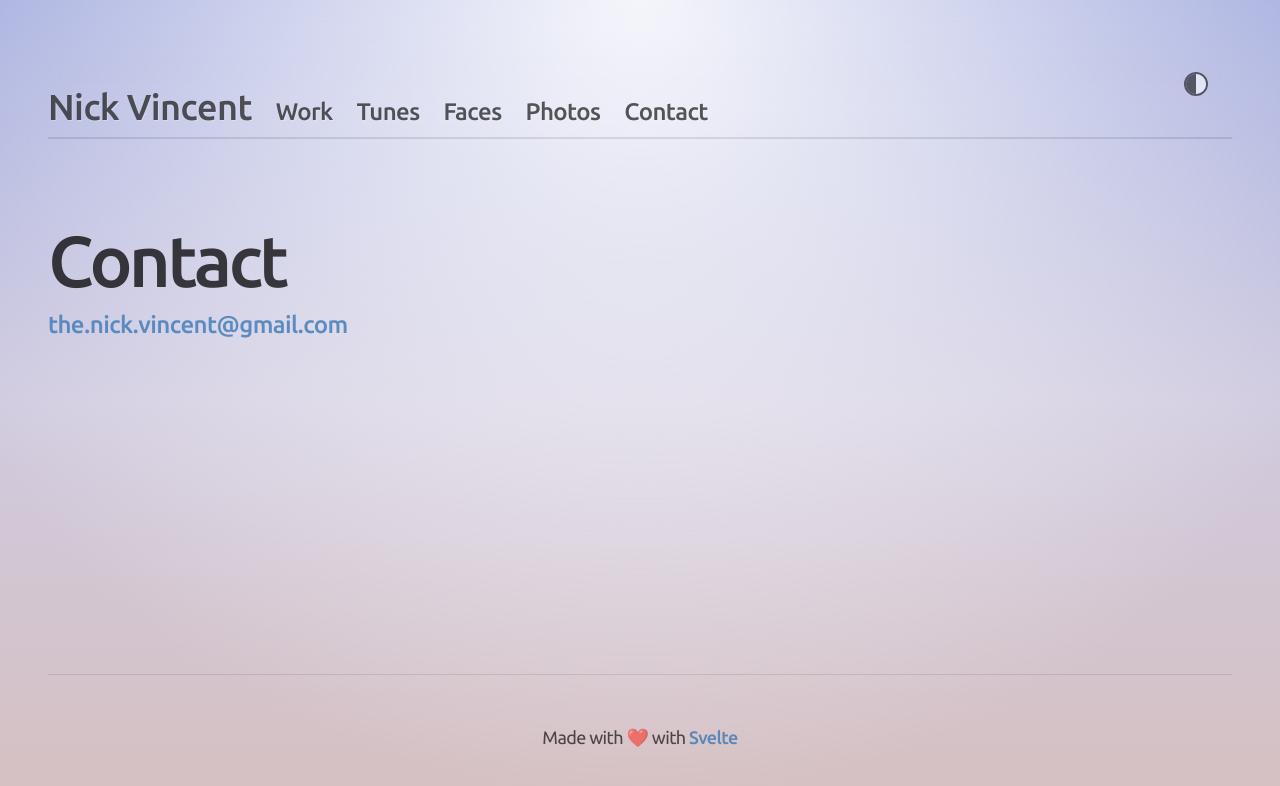
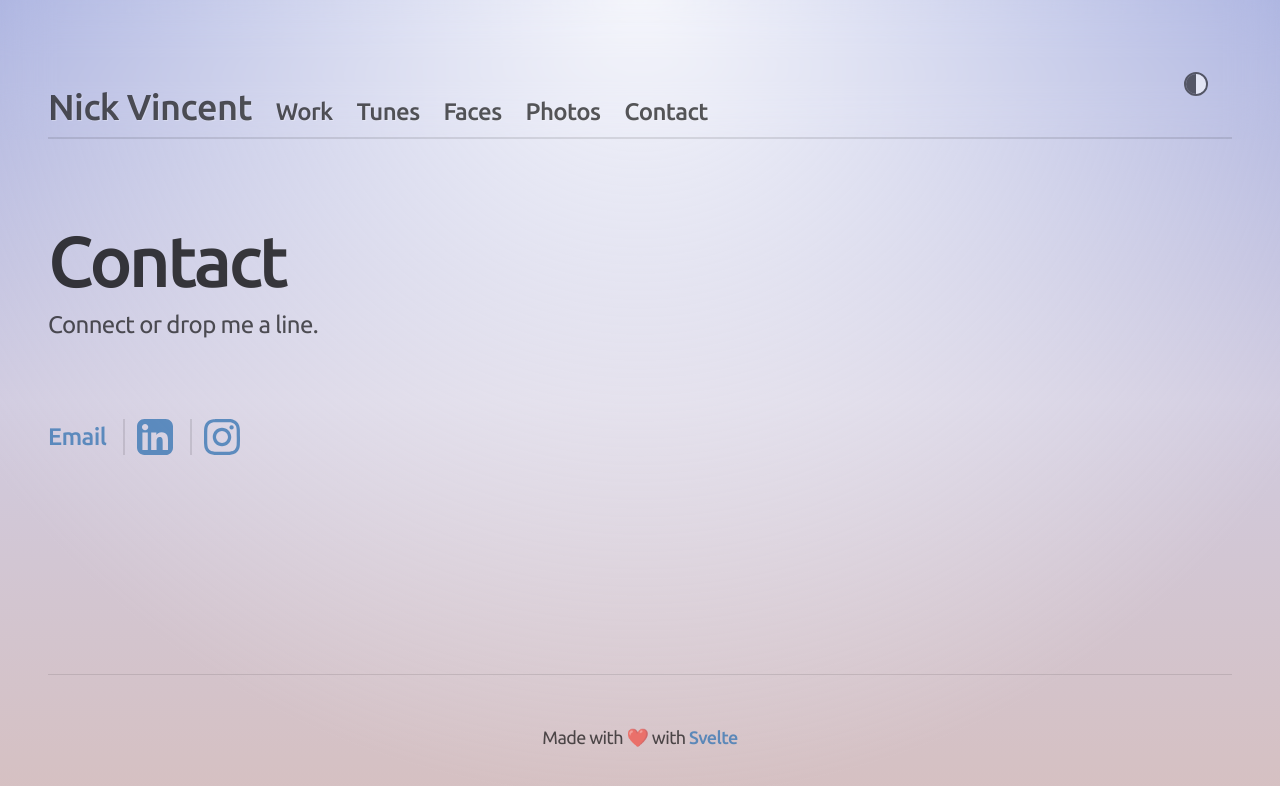
Before and after one commit to nick-vincent/nick-vincent.com-5.0, a SvelteKit app: page /contact in a window 1280 px wide. Shown: the top 786 px of the page. Built offline with nearby package versions, Linux system fonts and the light colour scheme.

Commit message:
Add LinkedIn icon & update contact page

```diff
--- /dev/null
+++ b/src/lib/ui/LinkedInLink.svelte
@@ -0,0 +1,38 @@
+<script>
+	export let url;
+	export let text = 'LinkedIn';
+</script>
+
+<a href={url} rel="external noreferrer" target="_blank">
+	<svg
+		version="1.1"
+		xmlns="http://www.w3.org/2000/svg"
+		xmlns:xlink="http://www.w3.org/1999/xlink"
+		viewBox="0 0 64 64"
+	>
+		<path
+			class="st0"
+			d="M50.9,0H13.1C5.9,0,0,5.9,0,13.1v37.7C0,58.1,5.9,64,13.1,64h37.7C58.1,64,64,58.1,64,50.9V13.1
+ C64,5.9,58.1,0,50.9,0z M19.2,55.1H9.6V24.2h9.6V55.1z M14.4,20c-3.1,0-5.6-2.5-5.6-5.6c0-3.1,2.5-5.6,5.6-5.6
+ c3.1,0,5.6,2.5,5.6,5.6C20,17.5,17.5,20,14.4,20z M55.2,55.1h-9.6v-15c0-3.6-0.1-8.2-5-8.2c-5,0-5.8,3.9-5.8,7.9v15.3h-9.6V24.2h9.2
+ v4.2h0.1c1.3-2.4,4.4-5,9.1-5c9.7,0,11.5,6.4,11.5,14.7V55.1z"
+		/>
+	</svg>
+	<span class="visually-hidden">{text}</span>
+</a>
+
+<style>
+	a {
+		display: block;
+	}
+	a::before {
+		inset: -0.5em;
+	}
+	svg {
+		display: block;
+		width: 1.5rem;
+	}
+	path {
+		fill: var(--color-link);
+	}
+</style>
--- a/src/routes/contact/+page.svelte
+++ b/src/routes/contact/+page.svelte
@@ -1,12 +1,22 @@
+<script>
+	import LinkedInLink from '$lib/ui/LinkedInLink.svelte';
+	import InstagramLink from '$lib/ui/InstagramLink.svelte';
+</script>
+
 <svelte:head>
 	<title>Nick Vincent → Contact</title>
-	<meta
-		name="description"
-		content="the.nick.vincent@gmail.com"
-	/>
+	<meta name="description" content="Connect or drop me a line." />
 </svelte:head>
 
 <div class="intro">
 	<h1>Contact</h1>
-	<p><a href="mailto:the.nick.vincent@gmail.com">the.nick.vincent@gmail.com</a></p>
+	<p>Connect or drop me a line.</p>
 </div>
+
+<ul class="inline">
+	<li><a href="mailto:the.nick.vincent@gmail.com">Email</a></li>
+	<li><LinkedInLink url="https://www.linkedin.com/in/nickvincent/" /></li>
+	<li><InstagramLink url="https://www.instagram.com/the.nick.vincent/" /></li>
+</ul>
+
+<p></p>
```
